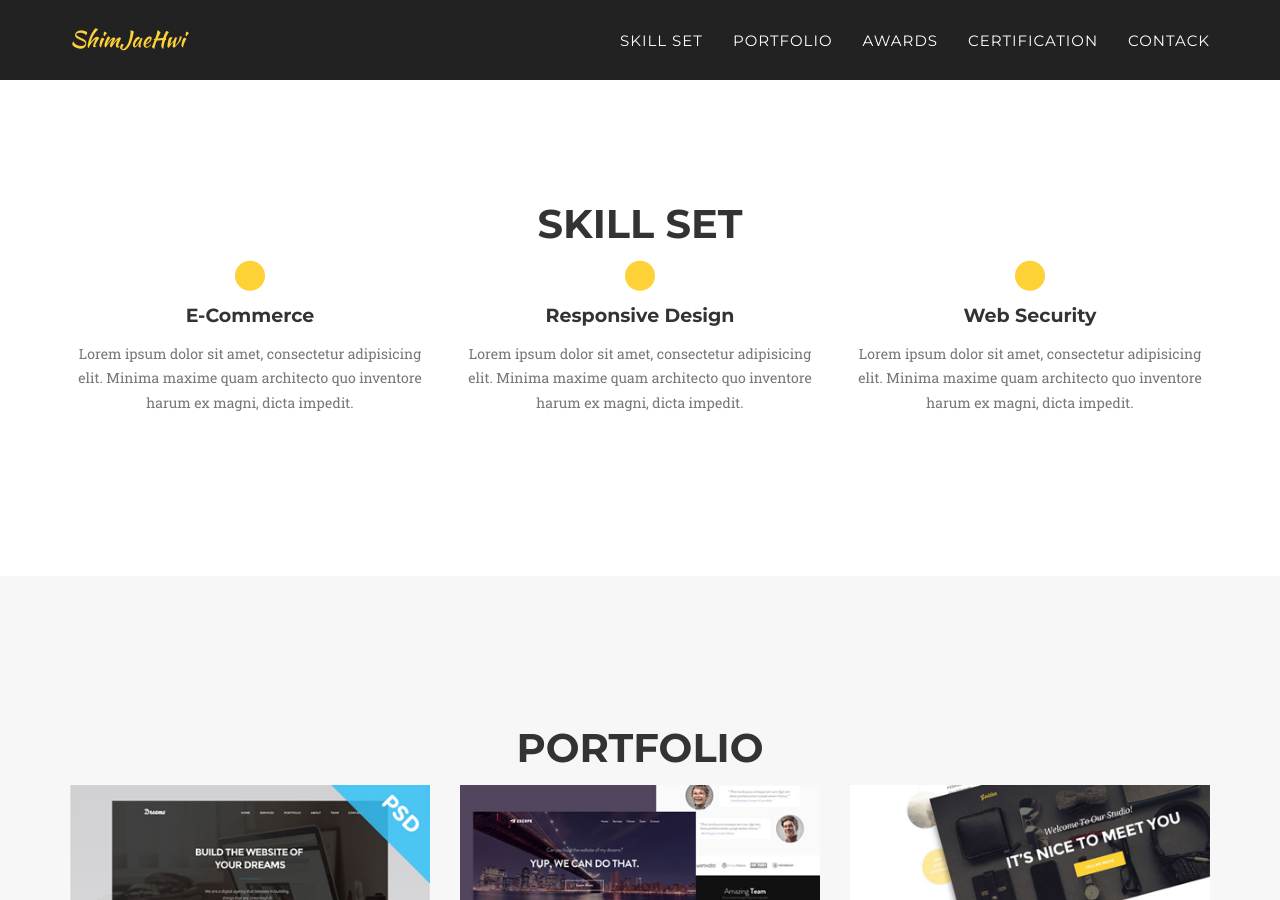
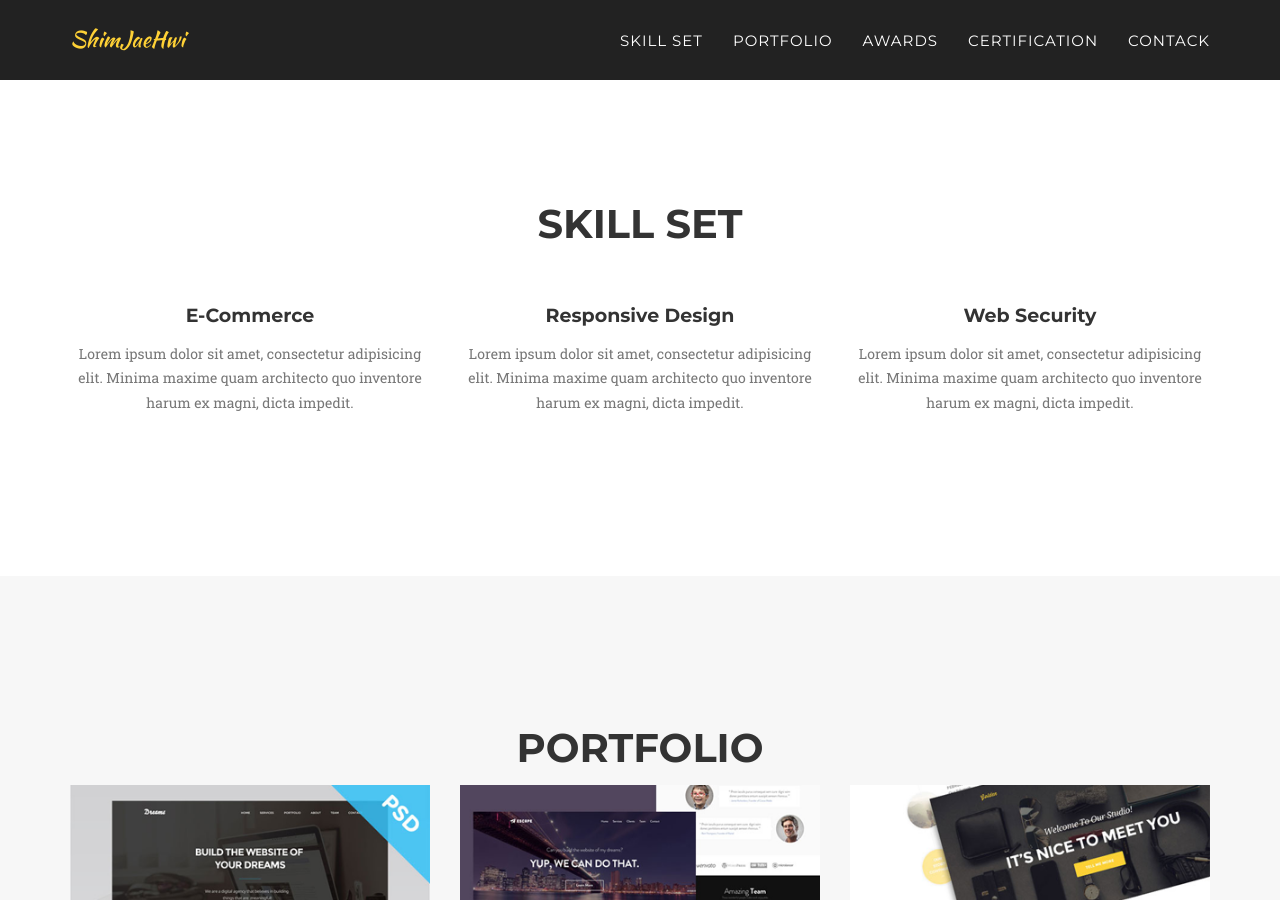
Before and after one commit to Jh214/JH214.github.io, a Jekyll site: the page built from index.html, in a window 1280 px wide and 900 px high, scrolled down 821 px. Built offline with Jekyll 4.4.1, drawn with Linux system fonts in a browser that asks for light colours; some web fonts are replaced; the list of posts is cut into pages by our own code.

Commit message:
icon....

```diff
--- a/_includes/services.html
+++ b/_includes/services.html
@@ -9,7 +9,7 @@
             <div class="row text-center">
                 <div class="col-md-4">
                     <span class="fa-stack fa-1x">
-                        <i class="fa-solid fa-circle fa-stack-2x text-primary"></i>
+                        <!-- <i class="fa-solid fa-circle fa-stack-2x text-primary"></i> -->
                     <i class="icon solid fa-code"></i>
                     </span>
                     <h4 class="service-heading">E-Commerce</h4>
@@ -17,7 +17,7 @@
                 </div>
                 <div class="col-md-4">
                     <span class="fa-stack fa-1x">
-                        <i class="fa-solid fa-circle fa-stack-2x text-primary"></i>
+                        <!-- <i class="fa-solid fa-circle fa-stack-2x text-primary"></i> -->
                     <i class="icon solid fa-code"></i>
                     </span>
                     <h4 class="service-heading">Responsive Design</h4>
@@ -25,7 +25,7 @@
                 </div>
                 <div class="col-md-4">
                     <span class="fa-stack fa-1x">
-                        <i class="fa-solid fa-circle fa-stack-2x text-primary"></i>
+                        <!-- <i class="fa-solid fa-circle fa-stack-2x text-primary"></i> -->
                     <i class="icon solid fa-code"></i>
                     </span>
                     <h4 class="service-heading">Web Security</h4>
```
